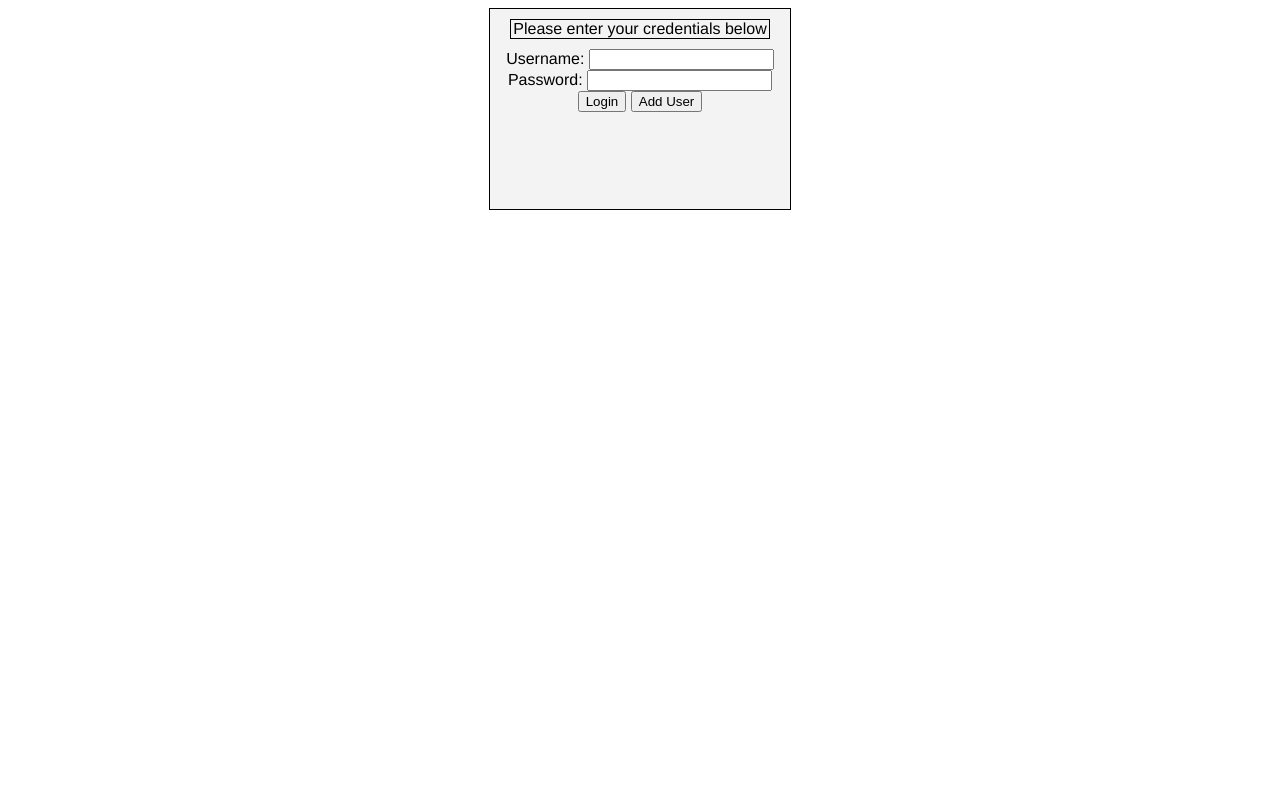
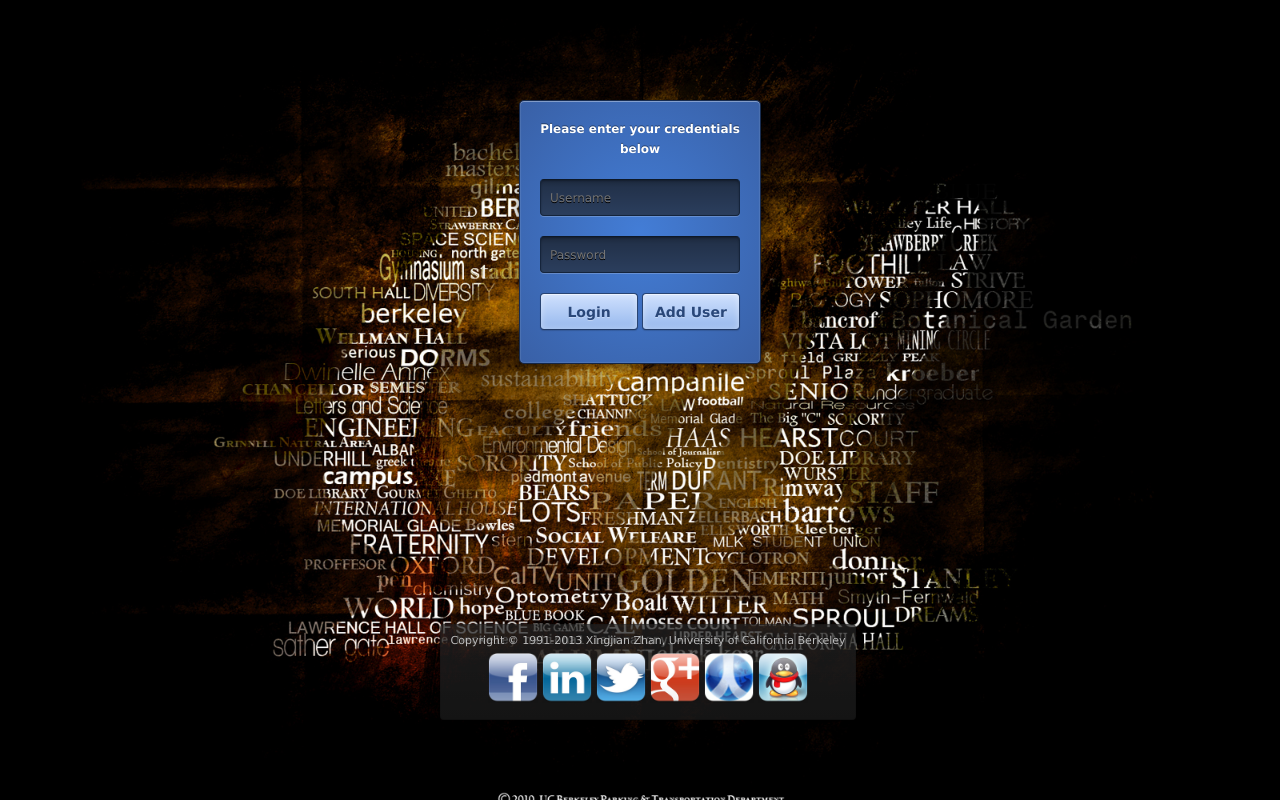
Before and after one commit to zhanxjx/warmup2, a Django app: page / in a window 1280 px wide. Run offline with Django 3.2, Linux system fonts and the light colour scheme; some libraries are stand-ins or nearby versions.

Commit message:
modify front end

```diff
--- /dev/null
+++ b/warmup2/media/css/client.css
@@ -0,0 +1,157 @@
+table.center {
+	margin-left: auto;
+	margin-right: auto;
+}
+
+body {
+  font: 12px/20px "Lucida Grande", Verdana, sans-serif;
+  color: #404040;
+	background:url('../images/Cal.jpg') no-repeat center center fixed;
+	-webkit-background-size: cover;
+	-moz-background-size: cover;
+	-o-background-size: cover;
+	background-size: cover;
+  background-color: #000000;
+	text-align: center;
+}
+
+input, textarea, select, label {
+  font-family: inherit;
+  font-size: 12px;
+  -webkit-box-sizing: border-box;
+  -moz-box-sizing: border-box;
+  box-sizing: border-box;
+}
+
+.login {
+  margin: 100px auto;
+  padding: 18px 20px;
+  width: 200px;
+  background: #3f65b7;
+  background-clip: padding-box;
+  border: 1px solid #172b4e;
+  border-bottom-color: #142647;
+  border-radius: 5px;
+  background-image: -webkit-radial-gradient(cover, #437dd6, #3960a6);
+  background-image: -moz-radial-gradient(cover, #437dd6, #3960a6);
+  background-image: -o-radial-gradient(cover, #437dd6, #3960a6);
+  background-image: radial-gradient(cover, #437dd6, #3960a6);
+  -webkit-box-shadow: inset 0 1px rgba(255, 255, 255, 0.3), inset 0 0 1px 1px rgba(255, 255, 255, 0.1), 0 2px 10px rgba(0, 0, 0, 0.5);
+  box-shadow: inset 0 1px rgba(255, 255, 255, 0.3), inset 0 0 1px 1px rgba(255, 255, 255, 0.1), 0 2px 10px rgba(0, 0, 0, 0.5);
+}
+
+.message {
+  margin-bottom: 20px;
+  font-size: 12px;
+  font-weight: bold;
+  color: white;
+  text-align: center;
+  text-shadow: 0 -1px rgba(0, 0, 0, 0.4);
+}
+
+.login-input {
+  display: block;
+  width: 100%;
+  height: 37px;
+  margin-bottom: 20px;
+  padding: 0 9px;
+  color: white;
+  text-shadow: 0 1px black;
+  background: #2b3e5d;
+  border: 1px solid #15243b;
+  border-top-color: #0d1827;
+  border-radius: 4px;
+  background-image: -webkit-linear-gradient(top, rgba(0, 0, 0, 0.35), rgba(0, 0, 0, 0.2) 20%, rgba(0, 0, 0, 0));
+  background-image: -moz-linear-gradient(top, rgba(0, 0, 0, 0.35), rgba(0, 0, 0, 0.2) 20%, rgba(0, 0, 0, 0));
+  background-image: -o-linear-gradient(top, rgba(0, 0, 0, 0.35), rgba(0, 0, 0, 0.2) 20%, rgba(0, 0, 0, 0));
+  background-image: linear-gradient(to bottom, rgba(0, 0, 0, 0.35), rgba(0, 0, 0, 0.2) 20%, rgba(0, 0, 0, 0));
+  -webkit-box-shadow: inset 0 1px 2px rgba(0, 0, 0, 0.3), 0 1px rgba(255, 255, 255, 0.2);
+  box-shadow: inset 0 1px 2px rgba(0, 0, 0, 0.3), 0 1px rgba(255, 255, 255, 0.2);
+}
+
+.login-input:focus {
+  outline: 0;
+  background-color: #32486d;
+  -webkit-box-shadow: inset 0 1px 2px rgba(0, 0, 0, 0.3), 0 0 4px 1px rgba(255, 255, 255, 0.6);
+  box-shadow: inset 0 1px 2px rgba(0, 0, 0, 0.3), 0 0 4px 1px rgba(255, 255, 255, 0.6);
+}
+
+.lt-ie9 .login-input {
+  line-height: 35px;
+}
+
+.login-submit {
+  display: inline;
+  width: 49%;
+  height: 37px;
+  margin-bottom: 15px;
+  font-size: 14px;
+  font-weight: bold;
+  color: #294779;
+  text-align: center;
+  text-shadow: 0 1px rgba(255, 255, 255, 0.3);
+  background: #adcbfa;
+  background-clip: padding-box;
+  border: 1px solid #284473;
+  border-bottom-color: #223b66;
+  border-radius: 4px;
+  cursor: pointer;
+  background-image: -webkit-linear-gradient(top, #d0e1fe, #96b8ed);
+  background-image: -moz-linear-gradient(top, #d0e1fe, #96b8ed);
+  background-image: -o-linear-gradient(top, #d0e1fe, #96b8ed);
+  background-image: linear-gradient(to bottom, #d0e1fe, #96b8ed);
+  -webkit-box-shadow: inset 0 1px rgba(255, 255, 255, 0.5), inset 0 0 7px rgba(255, 255, 255, 0.4), 0 1px 1px rgba(0, 0, 0, 0.15);
+  box-shadow: inset 0 1px rgba(255, 255, 255, 0.5), inset 0 0 7px rgba(255, 255, 255, 0.4), 0 1px 1px rgba(0, 0, 0, 0.15);
+}
+
+.logout {
+  display: inline;
+  width: 100%;
+  height: 37px;
+  margin-bottom: 15px;
+  font-size: 14px;
+  font-weight: bold;
+  color: #294779;
+  text-align: center;
+  text-shadow: 0 1px rgba(255, 255, 255, 0.3);
+  background: #adcbfa;
+  background-clip: padding-box;
+  border: 1px solid #284473;
+  border-bottom-color: #223b66;
+  border-radius: 4px;
+  cursor: pointer;
+  background-image: -webkit-linear-gradient(top, #d0e1fe, #96b8ed);
+  background-image: -moz-linear-gradient(top, #d0e1fe, #96b8ed);
+  background-image: -o-linear-gradient(top, #d0e1fe, #96b8ed);
+  background-image: linear-gradient(to bottom, #d0e1fe, #96b8ed);
+  -webkit-box-shadow: inset 0 1px rgba(255, 255, 255, 0.5), inset 0 0 7px rgba(255, 255, 255, 0.4), 0 1px 1px rgba(0, 0, 0, 0.15);
+  box-shadow: inset 0 1px rgba(255, 255, 255, 0.5), inset 0 0 7px rgba(255, 255, 255, 0.4), 0 1px 1px rgba(0, 0, 0, 0.15);
+}
+
+.login-submit:active {
+  background: #a4c2f3;
+  -webkit-box-shadow: inset 0 1px 5px rgba(0, 0, 0, 0.4), 0 1px rgba(255, 255, 255, 0.1);
+  box-shadow: inset 0 1px 5px rgba(0, 0, 0, 0.4), 0 1px rgba(255, 255, 255, 0.1);
+}
+
+footer {
+	position: fixed;
+  bottom: 80px;
+	left: 50%;
+	margin-left: -200px;
+  padding: 8px;
+  width: 400px;
+  font: 11px/18px "Lucida Grande", Tahoma, Verdana, sans-serif;
+  color: #bbb;
+  text-align: center;
+  text-shadow: 0 -1px rgba(0, 0, 0, 0.3);
+  background: #333;
+  background: rgba(34, 34, 34, 0.75);
+  border-radius: 4px;
+  -webkit-box-shadow: inset 0 -1px rgba(0, 0, 0, 0.1), inset 0 0 0 1px rgba(0, 0, 0, 0.1), 0 0 6px rgba(0, 0, 0, 0.4);
+  box-shadow: inset 0 -1px rgba(0, 0, 0, 0.1), inset 0 0 0 1px rgba(0, 0, 0, 0.1), 0 0 6px rgba(0, 0, 0, 0.4);
+  background-image: -webkit-linear-gradient(top, rgba(0, 0, 0, 0), rgba(0, 0, 0, 0.2));
+  background-image: -moz-linear-gradient(top, rgba(0, 0, 0, 0), rgba(0, 0, 0, 0.2));
+  background-image: -o-linear-gradient(top, rgba(0, 0, 0, 0), rgba(0, 0, 0, 0.2));
+  background-image: linear-gradient(to bottom, rgba(0, 0, 0, 0), rgba(0, 0, 0, 0.2));
+}
--- a/warmup2/templates/client.html
+++ b/warmup2/templates/client.html
@@ -1,36 +1,49 @@
-<!DOCTYPE HTML PUBLIC "-//W3C//DTD HTML 4.01 Transitional//EN" "http://www.w3.org/TR/html4/loose.dtd">
-<html>
+<!DOCTYPE html>
 <head>
-<meta http-equiv="Content-Type" content="text/html; charset=iso-8859-1">
-<link rel="stylesheet" type="text/css" href="client.css">
+	<meta charset="utf-8">
+	<title>CS 169 Login Counter</title>
+	<link rel="stylesheet" href="css/client.css">
 	<script type="text/javascript" src="https://ajax.googleapis.com/ajax/libs/jquery/1.8.3/jquery.min.js"></script>
 	<script type="text/javascript" src="https://ajax.googleapis.com/ajax/libs/jqueryui/1.9.2/jquery-ui.min.js"></script>
 	<!-- This is all the page independent functions.  The ones which directly interact with the page are inlined below. -->
 	<script type="text/javascript" src="client.js"></script>
+	<!--[if lt IE 9]>
+		<script src="//html5shim.googlecode.com/svn/trunk/html5.js"></script>
+	<![endif]-->
 </head>
+<body>
+	<div id="login-page" class="login">
+		<div id="login-message" class="message"></div>
+		<form>
+			<input id="login-username" type="text" class="login-input" placeholder="Username" autofocus>
+			<input id="login-password" type="password" class="login-input" placeholder="Password">
+			<input id="login-button" type="submit" value="Login" class="login-submit">
+			<input id="add-user-button" type="submit" value="Add User" class="login-submit">
+		</form>
+	</div>
 
-<center>
-<div id="login-page" class="box">
-  <div id="login-message" class="message"></div>
+	<div id="welcome-page" class="login">
+	  <div id="welcome-message" class="message"></div>
 	  <center>
 	    <form>
-      Username: <input id="login-username" type="text" name="username"><br>
-      Password: <input id="login-password" type="password" name="pwd"><br>
-      <input id="login-button" type="submit" value="Login">
-      <input id="add-user-button" type="submit" value="Add User">
+	      <input id="logout-button" type="submit" value="Logout" class="logout">
 	    </form>
 	  </center>
 	</div>
 
-<div id="welcome-page" class="box">
-  <div id="welcome-message" class="message"></div>
-  <center>
-    <form>
-      <input type="submit" id="logout-button" value="Logout">
-    </form>
-  </center>
-</div>
-</center>
+	<footer>
+		Copyright &copy; 1991-2013 Xingjian Zhan, University of California Berkeley
+		<table class="center">
+			<tr>
+				<td><a href="http://www.facebook.com/zhanxj" target="_blank"><img src="images/Facebook.png" height="50" width="50"></a></td>
+				<td><a href="http://www.linkedin.com/in/zhanxj" target="_blank"><img src="images/LinkedIn.png" height="50" width="50"></a></td>
+				<td><a href="http://www.twitter.com/zhanxj" target="_blank"><img src="images/Twitter.png" height="50" width="50"></a></td>
+				<td><a href="http://www.Gplus.to/zhanxj" target="_blank"><img src="images/G+.png" height="50" width="50"></a></td>
+				<td><a href="http://www.renren.com/zhanxj" target="_blank"><img src="images/Renren.png" height="50" width="50" /></a></td>
+				<td><a href="http://sighttp.qq.com/authd?IDKEY=7a7d38e87212065200b66f97c509436d7c3f0303c2b990cd" target="_blank"><img border="0"  src="images/QQ.png"  height="50" width="50"></a></td>
+			</tr>
+		</table>
+	</footer>
 
 	<script type="text/javascript">
 	<!--
@@ -63,7 +76,7 @@ function show_login_page(message) {
 	function show_welcome_page(user, count) {
 	   $('#login-page').hide();
 	   $('#welcome-page').show();
-   $('#welcome-message').html("Welcome "+user+"<br>You have logged in "+count+" times.");
+	   $('#welcome-message').html("<p>Welcome "+user+"</p><p>You have logged in "+count+" times.</p>");
 	}
 
 	function handle_login_response(data, user) {
@@ -117,7 +130,5 @@ $('#logout-button').click(function() {
 	});
 	-->
 	</script>
-
-<body>
 </body>
 </html>
--- a/warmup2/urls.py
+++ b/warmup2/urls.py
@@ -17,8 +17,7 @@ urlpatterns = patterns('',
     # Uncomment the next line to enable the admin:
     # url(r'^admin/', include(admin.site.urls)),
 	(r'^$', client),
-	(r'^(?P<path>.*js)$', 'django.views.static.serve', {'document_root':settings.PROJECT_DIR + '/media/'}),
-	(r'^(?P<path>.*css)$', 'django.views.static.serve', {'document_root':settings.PROJECT_DIR + '/media/'}),
+	(r'^(?P<path>.*(js|css|jpg|png))$', 'django.views.static.serve', {'document_root':settings.PROJECT_DIR + '/media/'}),
 	(r'^users/.*$', userLogin),
 	(r'^TESTAPI/.*$', testAPI),
 )
```
Also changed, not shown: warmup2/media/images/Cal.jpg (added), warmup2/media/images/Facebook.png (added), warmup2/media/images/G+.png (added), warmup2/media/images/LinkedIn.png (added), warmup2/media/images/QQ.png (added), warmup2/media/images/Renren.png (added), warmup2/media/images/Twitter.png (added). Lines whose indentation alone changed are shown as unchanged.
